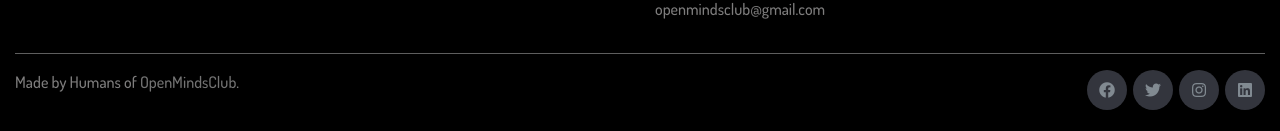
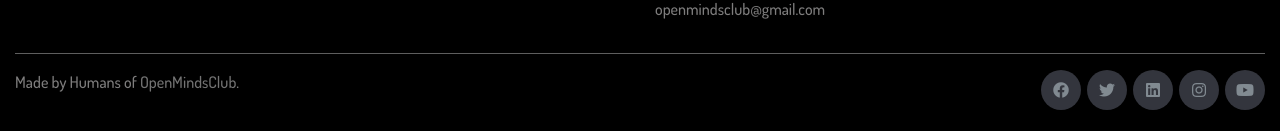
Before and after one commit to openmindsclub/IP10-website, a Vue app in the folder front/: page /registration in a window 1280 px wide. Shown: the part 4104-4235 px from the top of the page. Built offline with nearby package versions, Linux system fonts and the light colour scheme.

Commit message:
refacoring the links and added youtube

```diff
--- a/front/src/components/Footer.vue
+++ b/front/src/components/Footer.vue
@@ -25,10 +25,11 @@
                 </b-col>
                 <b-col md="4" sm="6" xs="12">
                     <ul class="social-icons">
-                        <li><a class="facebook" href="https://www.facebook.com/openmindsclub/" target="_blank"><i class="fab fa-facebook"></i></a></li>
-                        <li><a class="twitter" href="https://twitter.com/clubopenminds" target="_blank"><i class="fab fa-twitter"></i></a></li>
-                        <li><a class="instagram" href="https://www.instagram.com/openmindsclub/" target="_blank"><i class="fab fa-instagram"></i></a></li>
-                        <li><a class="linkedin" href="https://www.linkedin.com/company/open-minds-club" target="_blank"><i class="fab fa-linkedin"></i></a></li>
+                        <li v-for="social_media in social_medias" :key="social_media.title">
+                            <a :class="social_media.title" :href="social_media.url" target="_blank"><i :class="social_media.class_image"></i></a>
+                        </li>
+                        <li></i></a></li>
+
                     </ul>
                 </b-col>
             </b-row>
@@ -39,6 +40,15 @@
 <script>
 export default {
 	name: "Footer",
+    data: () => ({
+        social_medias: [
+            { title: "facebook", url: "https://www.facebook.com/openmindsclub/", class_image:'fab fa-facebook' },
+            { title: "twitter", url: "https://twitter.com/clubopenminds", class_image:'fab fa-twitter'},
+            { title: "linkedin", url: "https://www.linkedin.com/company/open-minds-club", class_image:'fab fa-linkedin'},
+            { title: "instagram", url: "https://www.instagram.com/openmindsclub/", class_image:'fab fa-instagram'},
+            { title: "youtube", url: "https://www.youtube.com/channel/UCTS5jQGSPHuuibdqLUqFAqw", class_image:'fab fa-youtube'},
+        ]
+    })
 };
 </script>
 
```
